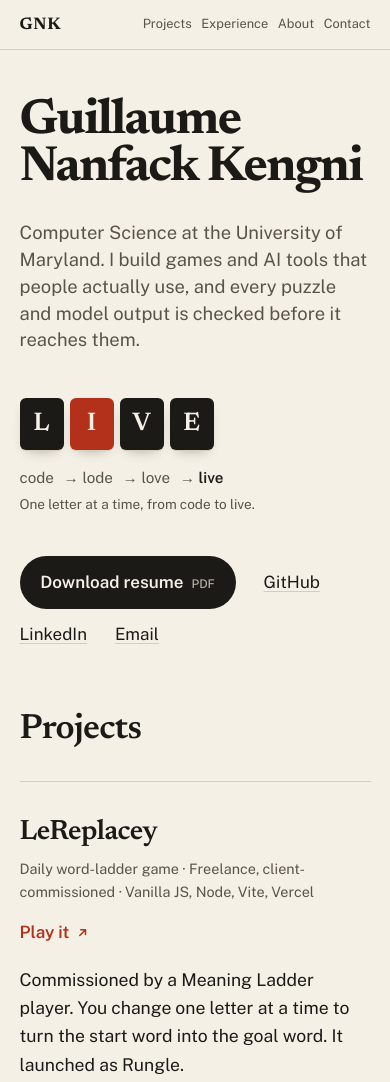
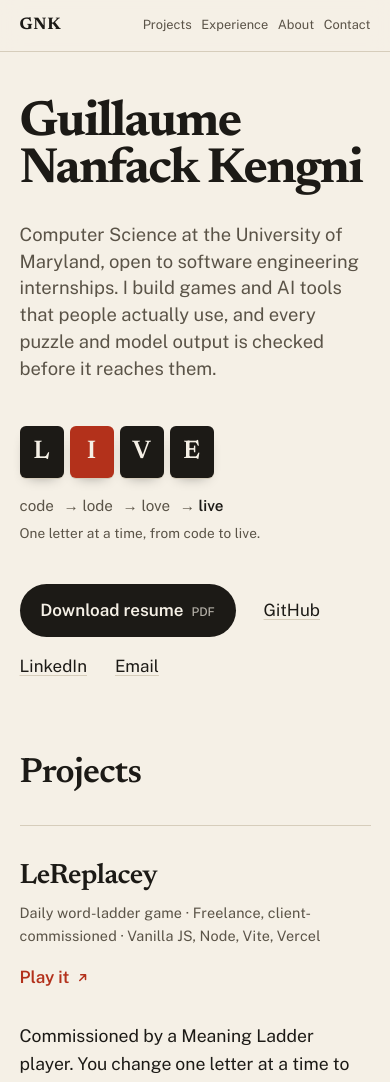
Before and after one commit to NKGuillaume/GuillaumeNanfack.github.io, a plain HTML site: page index.html in a window 390 px wide. Shown: the top 1082 px of the page. Drawn offline with nearby package versions, Linux system fonts and the light colour scheme.

Commit message:
Accessibility, critique, motion and type fixes; resume PDF in Computer Modern
- 44px tap targets in nav, hero links and project links
- Hero states internship availability; ladder sits beside the lede on wide screens
- Rename interests heading; widen project meta lines
- Standard ease-out curve, 160ms press, hover-gated arrow nudge,
  reduced motion keeps color fades and drops movement
- Small-text tracking, reduced-transparency header fallback
- Regenerate resume.pdf in CMU Serif, one page, no phone number

Co-Authored-By: Claude Opus 5.5 <noreply@anthropic.com>

```diff
--- a/index.html
+++ b/index.html
@@ -33,7 +33,7 @@
   <main id="main">
     <section class="hero" id="top" aria-labelledby="name">
       <h1 id="name">Guillaume<br>Nanfack Kengni</h1>
-      <p class="lede">Computer Science at the University of Maryland. I build games and AI tools that people actually use, and every puzzle and model output is checked before it reaches them.</p>
+      <p class="lede">Computer Science at the University of Maryland, open to software engineering internships. I build games and AI tools that people actually use, and every puzzle and model output is checked before it reaches them.</p>
 
       <figure class="ladder" aria-label="Word ladder: code, lode, love, live">
         <div class="tiles" aria-hidden="true"><span>c</span><span>o</span><span>d</span><span>e</span></div>
@@ -161,7 +161,7 @@
           <p class="small">University Honors Program · MLT Career Prep Fellow (2026–) · CodePath Applied AI Engineering (2026)</p>
         </div>
         <div>
-          <h3>Off the keyboard</h3>
+          <h3>Interests</h3>
           <ul class="tags">
             <li>Word games &amp; puzzles</li><li>AI-assisted tools</li><li>Chess</li><li>Boxing</li><li>Running</li><li>Reading</li><li>Lifting</li>
           </ul>
--- a/styles.css
+++ b/styles.css
@@ -9,7 +9,7 @@
   --tile-ink: #f5f0e6;
   --display: "Newsreader", Georgia, serif;
   --sans: "Public Sans", system-ui, sans-serif;
-  --ease: cubic-bezier(0.16, 1, 0.3, 1);
+  --ease: cubic-bezier(0.23, 1, 0.32, 1);
   --gutter: clamp(16px, 5vw, 64px);
   color-scheme: light;
 }
@@ -56,14 +56,15 @@ ul, ol { padding: 0; list-style: none; }
 .top {
   position: sticky; top: 0; z-index: 5;
   display: flex; justify-content: space-between; align-items: center; gap: 1rem;
-  padding: 0.9rem var(--gutter);
+  padding: 0.25rem var(--gutter);
   background: color-mix(in srgb, var(--paper) 88%, transparent);
   backdrop-filter: blur(10px);
   border-bottom: 1px solid var(--rule);
 }
-.mark { font: 700 1.05rem var(--display); letter-spacing: 0.04em; text-decoration: none; }
+.mark { display: inline-block; padding: 0.8rem 0; font: 700 1.05rem var(--display); letter-spacing: 0.04em; text-decoration: none; }
 .top ul { display: flex; gap: clamp(0.9rem, 3vw, 2rem); font-size: 0.95rem; }
-.top nav a { text-decoration: none; color: var(--muted); padding: 0.4rem 0; }
+/* 44px tap targets; header padding shrinks so its height stays the same */
+.top nav a { display: inline-block; text-decoration: none; color: var(--muted); padding: 0.7rem 0; }
 .top nav a:hover { color: var(--ink); }
 
 main > section { padding: clamp(4rem, 10vw, 8rem) var(--gutter) 0; max-width: 76rem; margin: 0 auto; }
@@ -77,9 +78,8 @@ h3 { font-size: 1.5rem; letter-spacing: -0.01em; }
   font-weight: 700;
   letter-spacing: -0.035em;
   line-height: 0.95;
-  font-variation-settings: "opsz" 72;
 }
-.lede { margin-top: 1.75rem; max-width: 36ch; font-size: clamp(1.15rem, 2vw, 1.4rem); line-height: 1.45; color: var(--muted); }
+.lede { margin-top: 1.75rem; max-width: 46ch; font-size: clamp(1.15rem, 2vw, 1.4rem); line-height: 1.45; color: var(--muted); }
 
 .ladder { margin: 2.75rem 0 0; display: flex; flex-wrap: wrap; align-items: center; gap: 1rem 1.5rem; }
 .tiles { display: flex; gap: 6px; perspective: 400px; }
@@ -106,12 +106,13 @@ h3 { font-size: 1.5rem; letter-spacing: -0.01em; }
 .route li.on { color: var(--ink); font-weight: 600; }
 .hint { font-size: 0.85rem; color: var(--muted); }
 
-.actions { margin-top: 2.5rem; display: flex; flex-wrap: wrap; align-items: center; gap: 0.75rem 1.75rem; }
+.actions { margin-top: 2.5rem; display: flex; flex-wrap: wrap; align-items: center; gap: 0.25rem 1.75rem; }
+.actions a:not(.btn) { display: inline-block; padding: 0.75rem 0; }
 .btn {
   display: inline-flex; align-items: baseline; gap: 0.5rem;
   padding: 0.8rem 1.3rem; border-radius: 999px;
   background: var(--ink); color: var(--paper); text-decoration: none; font-weight: 600;
-  transition: transform 0.2s var(--ease), background-color 0.2s;
+  transition: transform 0.16s var(--ease), background-color 0.2s ease;
 }
 .btn:hover { background: var(--accent); }
 .btn:active { transform: scale(0.97); }
@@ -124,11 +125,11 @@ h3 { font-size: 1.5rem; letter-spacing: -0.01em; }
 }
 .project:last-of-type { border-bottom: 1px solid var(--rule); }
 .project h3 { font-size: clamp(1.75rem, 3.2vw, 2.4rem); letter-spacing: -0.02em; }
-.meta { margin-top: 0.6rem; font-size: 0.9rem; color: var(--muted); max-width: 34ch; }
-.go { display: inline-flex; align-items: center; gap: 0.35rem; margin-top: 1rem; font-weight: 600; color: var(--accent); text-decoration: none; }
+.meta { margin-top: 0.6rem; font-size: 0.9rem; color: var(--muted); max-width: 42ch; }
+.go { display: inline-flex; align-items: center; gap: 0.35rem; margin-top: 0.4rem; padding: 0.65rem 0; font-weight: 600; color: var(--accent); text-decoration: none; }
 .go:hover { text-decoration: underline; }
 .go .i { transition: transform 0.25s var(--ease); }
-.go:hover .i { transform: translate(2px, -2px); }
+@media (hover: hover) and (pointer: fine) { .go:hover .i { transform: translate(2px, -2px); } }
 .body { max-width: 62ch; }
 .body > p { font-size: 1.1rem; }
 .body ul, .timeline ul { margin-top: 1rem; display: grid; gap: 0.6rem; }
@@ -165,6 +166,12 @@ h3 { font-size: 1.5rem; letter-spacing: -0.01em; }
 .email:hover { color: var(--accent); }
 .foot { padding: 1.5rem var(--gutter); border-top: 1px solid var(--rule); font-size: 0.85rem; color: var(--muted); text-align: center; }
 
+@media (min-width: 1100px) {
+  /* wide screens: ladder moves into the empty right column so projects rise toward the fold */
+  .hero { display: grid; grid-template-columns: minmax(0, 1fr) auto; column-gap: 4rem; align-items: end; }
+  .hero h1 { grid-column: 1 / -1; }
+  .ladder { grid-column: 2; grid-row: 2 / span 2; flex-direction: column; align-items: flex-start; margin: 0 0 0.75rem; }
+}
 @media (max-width: 760px) {
   .project, .timeline > li, .skills > div, .about { grid-template-columns: minmax(0, 1fr); }
   .top ul { gap: 0.9rem; font-size: 0.9rem; }
@@ -174,5 +181,10 @@ h3 { font-size: 1.5rem; letter-spacing: -0.01em; }
   .top ul { gap: 0.6rem; font-size: 0.8rem; }
 }
 @media (prefers-reduced-motion: reduce) {
-  *, *::before, *::after { animation: none !important; transition: none !important; }
+  .tiles span.flip { animation: none; }
+  .btn:active, .go:hover .i { transform: none; } /* drop movement, keep color fades */
 }
+.meta, .when, .hint, .foot, .small { letter-spacing: 0.01em; }
+@media (prefers-reduced-transparency: reduce) {
+  .top { background: var(--paper); backdrop-filter: none; }
+}
```
Also changed, not shown: 1 other file.
